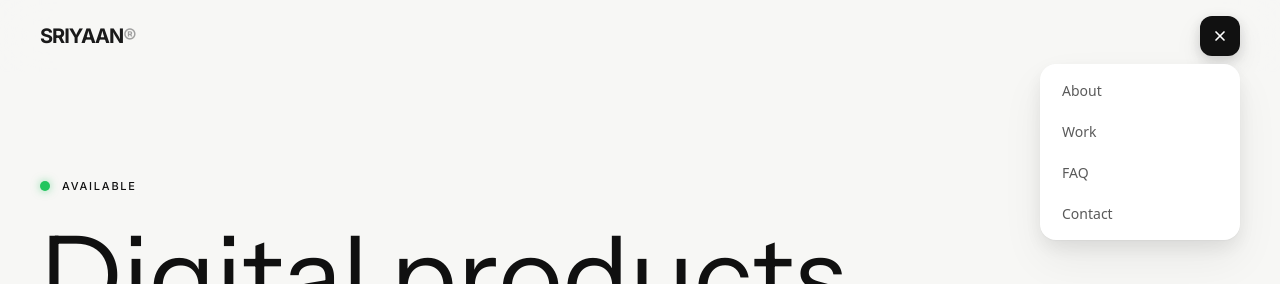
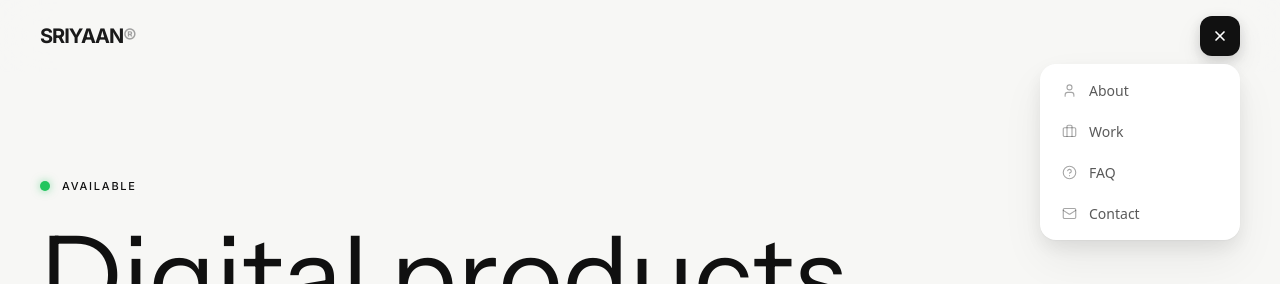
Before and after one commit to sheshanthShettyun/portfoliov2, a Next.js app: page / in a window 1280 px wide. Both pictures are taken after a click on the button 1220 px from the left and 36 px from the top of the page. Shown: the top 284 px of the page. Built offline with nearby package versions, Linux system fonts and the light colour scheme.

Commit message:
menu icons, projects heading, context file

```diff
--- a/src/components/Nav.tsx
+++ b/src/components/Nav.tsx
@@ -1,13 +1,13 @@
 "use client";
 import { AnimatePresence, motion } from "framer-motion";
-import { Menu, X } from "lucide-react";
+import { Briefcase, HelpCircle, Mail, Menu, User, X } from "lucide-react";
 import { useState } from "react";
 
 const links = [
-  { label: "About", href: "#about" },
-  { label: "Work", href: "#projects" },
-  { label: "FAQ", href: "#faq" },
-  { label: "Contact", href: "#contact" },
+  { label: "About", href: "#about", icon: User },
+  { label: "Work", href: "#projects", icon: Briefcase },
+  { label: "FAQ", href: "#faq", icon: HelpCircle },
+  { label: "Contact", href: "#contact", icon: Mail },
 ];
 
 export default function Nav() {
@@ -73,8 +73,9 @@ export default function Nav() {
                     initial={{ opacity: 0, x: -12 }}
                     animate={{ opacity: 1, x: 0 }}
                     transition={{ duration: 0.3, delay: 0.03 + i * 0.04, ease: [0.32, 0.72, 0, 1] }}
-                    className="block rounded-[10px] px-4 py-2.5 text-[14px] font-medium text-black/65 transition-colors hover:bg-black/[0.04] hover:text-black"
+                    className="flex items-center gap-3 rounded-[10px] px-4 py-2.5 text-[14px] font-medium text-black/65 transition-colors hover:bg-black/[0.04] hover:text-black"
                   >
+                    <link.icon size={15} strokeWidth={1.8} className="text-black/35" />
                     {link.label}
                   </motion.a>
                 ))}
--- a/src/components/Projects.tsx
+++ b/src/components/Projects.tsx
@@ -33,7 +33,7 @@ export default function Projects() {
 
   return <>
     <section id="projects" className="bg-[#111] py-24 text-[#f7f7f5] md:py-36"><div className="mx-auto max-w-[1440px] px-5 md:px-10">
-      <div className="mb-16 flex flex-col gap-5 md:mb-24 md:flex-row md:items-end md:justify-between"><div><p className="mb-4 text-[11px] uppercase tracking-[.18em] text-white/45">Selected work</p><h2 className="font-display text-[clamp(3rem,6.4vw,6.6rem)] leading-[.84] tracking-[-.065em]">Work with<br /><em className="font-normal">a pulse.</em></h2></div><p className="max-w-xs text-sm leading-relaxed text-white/55">Systems that process data, reason through complexity, and ship to production.</p></div>
+      <div className="mb-16 flex flex-col gap-5 md:mb-24 md:flex-row md:items-end md:justify-between"><div><h2 className="font-display text-[clamp(3rem,6.4vw,6.6rem)] leading-[.84] tracking-[-.065em]">Projects</h2></div><p className="max-w-xs text-sm leading-relaxed text-white/55">Systems that process data, reason through complexity, and ship to production.</p></div>
       <div className="space-y-16 md:space-y-28">{projects.map((project, index) => <motion.div onClick={() => setSelected(project)} key={project.title} initial={{ opacity: 0, y: 36 }} whileInView={{ opacity: 1, y: 0 }} viewport={{ once: true, amount: .2 }} transition={{ duration: .8, ease }} className={`group grid cursor-pointer gap-5 border-t border-white/20 pt-5 md:grid-cols-12 md:gap-8 ${index % 2 ? "md:[&>div:first-child]:order-2" : ""}`}>
         <div className="relative h-[330px] overflow-hidden bg-white/10 md:col-span-8 md:h-[570px]"><div className="absolute inset-0 bg-cover bg-center grayscale transition duration-1000 ease-out group-hover:scale-105 group-hover:grayscale-0" style={{ backgroundImage: `url(${project.image})` }} /><div className="absolute inset-0 bg-black/15 transition-colors duration-700 group-hover:bg-black/0" /><span className="absolute bottom-5 left-5 text-[10px] font-medium tracking-[.18em]">OPEN CASE STUDY ↗</span></div>
         <div className="flex flex-col justify-between py-2 md:col-span-4"><div><p className="mb-5 text-[11px] uppercase tracking-[.16em] text-white/45">{project.type}</p><h3 className="max-w-sm font-display text-[clamp(2.25rem,4vw,4.5rem)] leading-[.86] tracking-[-.06em]">{project.title}</h3></div><p className="mt-12 max-w-xs text-[15px] leading-relaxed text-white/55">{project.copy}</p></div>
```
